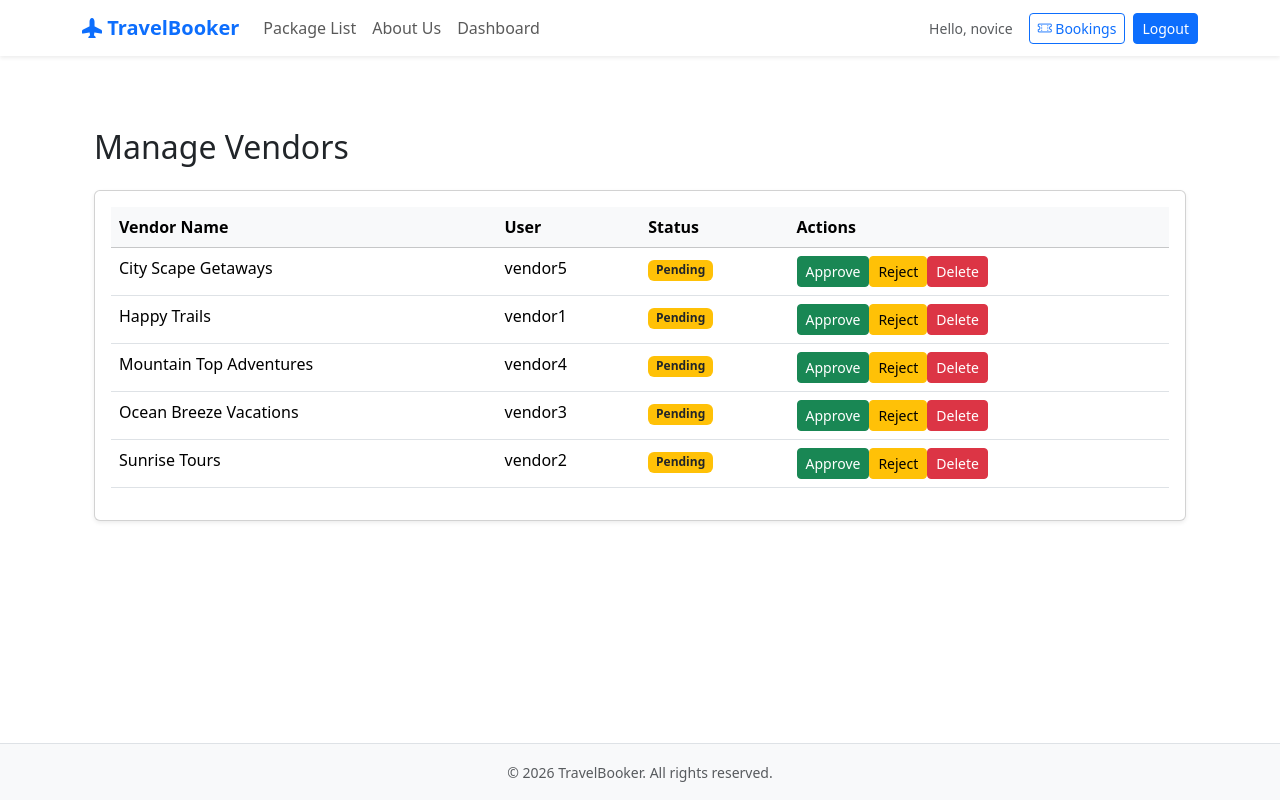
After one commit to salinajyakhwa/FYP, a Django app: page /management/vendors/ in a window 1280 px wide. The commit adds this page. Run offline with Django 5.2, Linux system fonts and the light colour scheme; a user stored in the database is signed in; data comes from the database, SQL or seed files in the repository; parts of the project's set-up code (start-up, migrations or seed data) failed here and were passed over.

Commit message:
Admin backend started

```diff
--- a/main/models.py
+++ b/main/models.py
@@ -24,6 +24,12 @@ class Vendor(models.Model):
     name = models.CharField(max_length=255)
     description = models.TextField()
     website = models.URLField(blank=True, null=True)
+    STATUS_CHOICES = (
+        ('pending', 'Pending'),
+        ('approved', 'Approved'),
+        ('rejected', 'Rejected'),
+    )
+    status = models.CharField(max_length=10, choices=STATUS_CHOICES, default='pending')
 
     def __str__(self):
         return self.name
--- /dev/null
+++ b/main/templates/main/manage_vendors.html
@@ -0,0 +1,66 @@
+{% extends 'base.html' %}
+
+{% block title %}Manage Vendors{% endblock %}
+
+{% block content %}
+<div class="container mt-5">
+    <h2 class="mb-4">Manage Vendors</h2>
+    <div class="card shadow-sm">
+        <div class="card-body">
+            <div class="table-responsive">
+                <table class="table table-hover">
+                    <thead class="table-light">
+                        <tr>
+                            <th scope="col">Vendor Name</th>
+                            <th scope="col">User</th>
+                            <th scope="col">Status</th>
+                            <th scope="col">Actions</th>
+                        </tr>
+                    </thead>
+                    <tbody>
+                        {% for vendor in vendors %}
+                        <tr>
+                            <td>{{ vendor.name }}</td>
+                            <td>{{ vendor.user_profile.user.username }}</td>
+                            <td>
+                                <span class="badge
+                                    {% if vendor.status == 'approved' %}bg-success
+                                    {% elif vendor.status == 'pending' %}bg-warning text-dark
+                                    {% elif vendor.status == 'rejected' %}bg-danger
+                                    {% endif %}">
+                                    {{ vendor.get_status_display }}
+                                </span>
+                            </td>
+                            <td>
+                                <div class="btn-group" role="group">
+                                    {% if vendor.status != 'approved' %}
+                                    <form action="{% url 'update_vendor_status' vendor.id 'approved' %}" method="post" class="d-inline">
+                                        {% csrf_token %}
+                                        <button type="submit" class="btn btn-success btn-sm">Approve</button>
+                                    </form>
+                                    {% endif %}
+                                    {% if vendor.status != 'rejected' %}
+                                    <form action="{% url 'update_vendor_status' vendor.id 'rejected' %}" method="post" class="d-inline">
+                                        {% csrf_token %}
+                                        <button type="submit" class="btn btn-warning btn-sm">Reject</button>
+                                    </form>
+                                    {% endif %}
+                                    <form action="#" method="post" onsubmit="return confirm('Are you sure you want to delete this vendor?');">
+                                        {% csrf_token %}
+                                        <button type="submit" class="btn btn-danger btn-sm">Delete</button>
+                                    </form>
+                                </div>
+                            </td>
+                        </tr>
+                        {% empty %}
+                        <tr>
+                            <td colspan="4" class="text-center">No vendors found.</td>
+                        </tr>
+                        {% endfor %}
+                    </tbody>
+                </table>
+            </div>
+        </div>
+    </div>
+</div>
+{% endblock %}
--- a/main/urls.py
+++ b/main/urls.py
@@ -30,6 +30,13 @@ urlpatterns = [
     path('vendor/package/create/', views.create_package, name='create_package'),
     path('vendor/package/<int:package_id>/manage-itinerary/', views.manage_itinerary, name='manage_itinerary'),
 
+    # 5.1 MANAGEMENT
+    path('management/dashboard/', views.admin_dashboard, name='admin_dashboard'),
+    path('management/users/', views.manage_users, name='manage_users'),
+    path('management/users/delete/<int:user_id>/', views.delete_user, name='delete_user'),
+    path('management/vendors/', views.manage_vendors, name='manage_vendors'),
+    path('management/vendor/<int:vendor_id>/update/<str:new_status>/', views.update_vendor_status, name='update_vendor_status'),
+
     # 6. EXTRAS
     path('about/', views.about, name='about'),
     path('compare/', views.compare_packages, name='compare_packages'),
--- a/main/views.py
+++ b/main/views.py
@@ -10,10 +10,11 @@ from django.template.loader import render_to_string
 from django.utils.http import urlsafe_base64_encode, urlsafe_base64_decode
 from django.utils.encoding import force_bytes, force_str
 from django.core.mail import EmailMessage
+from django.utils import timezone # Added this import
 from django.contrib.auth import get_user_model # Replaced direct User import
 
 # Models
-from .models import TravelPackage, Booking, Review, UserProfile
+from .models import TravelPackage, Booking, Review, UserProfile, Vendor
 
 User = get_user_model() # Get the User model
 
@@ -37,8 +38,11 @@ from .decorators import role_required
 # New view for the root URL to handle redirection
 def root_redirect_view(request):
     if request.user.is_authenticated:
-        if hasattr(request.user, 'userprofile') and request.user.userprofile.role == 'vendor':
-            return redirect('vendor_dashboard')
+        if hasattr(request.user, 'userprofile'):
+            if request.user.userprofile.role == 'admin':
+                return redirect('admin_dashboard')
+            if request.user.userprofile.role == 'vendor':
+                return redirect('vendor_dashboard')
         # Default for logged-in travelers
         return redirect('dashboard')
     # Default for non-logged-in users
@@ -420,3 +424,66 @@ def manage_itinerary(request, package_id):
         'formset': formset
     }
     return render(request, 'main/manage_itinerary.html', context)
+
+# ==========================================
+# 5. ADMIN VIEWS
+# ==========================================
+@login_required
+@role_required(allowed_roles=['admin'])
+def admin_dashboard(request):
+    # Statistics
+    total_users = User.objects.count()
+    total_vendors = Vendor.objects.count()
+    total_packages = TravelPackage.objects.count()
+    total_bookings = Booking.objects.count()
+
+    # Recent Activity
+    recent_users = User.objects.order_by('-date_joined')[:5]
+    recent_packages = TravelPackage.objects.order_by('-created_at')[:5]
+
+    context = {
+        'total_users': total_users,
+        'total_vendors': total_vendors,
+        'total_packages': total_packages,
+        'total_bookings': total_bookings,
+        'recent_users': recent_users,
+        'recent_packages': recent_packages,
+    }
+    return render(request, 'main/admin_dashboard.html', context)
+
+@login_required
+@role_required(allowed_roles=['admin'])
+def manage_users(request):
+    users = User.objects.filter(is_superuser=False).order_by('-date_joined')
+    return render(request, 'main/manage_users.html', {'users': users})
+
+@login_required
+@role_required(allowed_roles=['admin'])
+def delete_user(request, user_id):
+    if request.method == 'POST':
+        user_to_delete = get_object_or_404(User, id=user_id)
+        if not user_to_delete.is_superuser:
+            user_to_delete.delete()
+            messages.success(request, f"User {user_to_delete.username} has been deleted.")
+        else:
+            messages.error(request, "Superusers cannot be deleted.")
+    return redirect('manage_users')
+
+@login_required
+@role_required(allowed_roles=['admin'])
+def manage_vendors(request):
+    vendors = Vendor.objects.all().select_related('user_profile__user').order_by('name')
+    return render(request, 'main/manage_vendors.html', {'vendors': vendors})
+
+@login_required
+@role_required(allowed_roles=['admin'])
+def update_vendor_status(request, vendor_id, new_status):
+    if request.method == 'POST':
+        vendor = get_object_or_404(Vendor, id=vendor_id)
+        if new_status in ['approved', 'rejected', 'pending']:
+            vendor.status = new_status
+            vendor.save()
+            messages.success(request, f"Vendor {vendor.name} has been {new_status}.")
+        else:
+            messages.error(request, "Invalid status.")
+    return redirect('manage_vendors')
--- a/templates/base.html
+++ b/templates/base.html
@@ -25,6 +25,17 @@
     <!-- Navigation -->
     <nav class="navbar navbar-expand-lg navbar-custom shadow-sm sticky-top bg-white">
         <div class="container">
+            {% if user.is_authenticated and user.userprofile.role == 'admin' %}
+                <a class="navbar-brand fw-bold text-primary" href="{% url 'admin_dashboard' %}">
+                    <i class="bi bi-shield-lock-fill"></i> Admin Panel
+                </a>
+                <div class="ms-auto">
+                    <form action="{% url 'logout' %}" method="post" class="d-inline">
+                        {% csrf_token %}
+                        <button type="submit" class="btn btn-primary btn-sm">Logout</button>
+                    </form>
+                </div>
+            {% else %}
                 <a class="navbar-brand fw-bold text-primary" href="{% if user.is_authenticated %}{% if user.userprofile.role == 'vendor' %}{% url 'vendor_dashboard' %}{% else %}{% url 'dashboard' %}{% endif %}{% else %}{% url 'dashboard' %}{% endif %}">
                     <i class="bi bi-airplane-fill"></i> TravelBooker
                 </a>
@@ -65,6 +76,7 @@
                         {% endif %}
                     </div>
                 </div>
+            {% endif %}
         </div>
     </nav>
 
```
Also changed, not shown: main/management/commands/set_role.py (added, +36 -0 lines), main/templates/main/admin_dashboard.html (added, +98 -0 lines), main/templates/main/manage_users.html (added, +46 -0 lines), main/migrations/0008_vendor_status_alter_travelpackage_location_and_more.py (added). Lines whose indentation alone changed are shown as unchanged.
